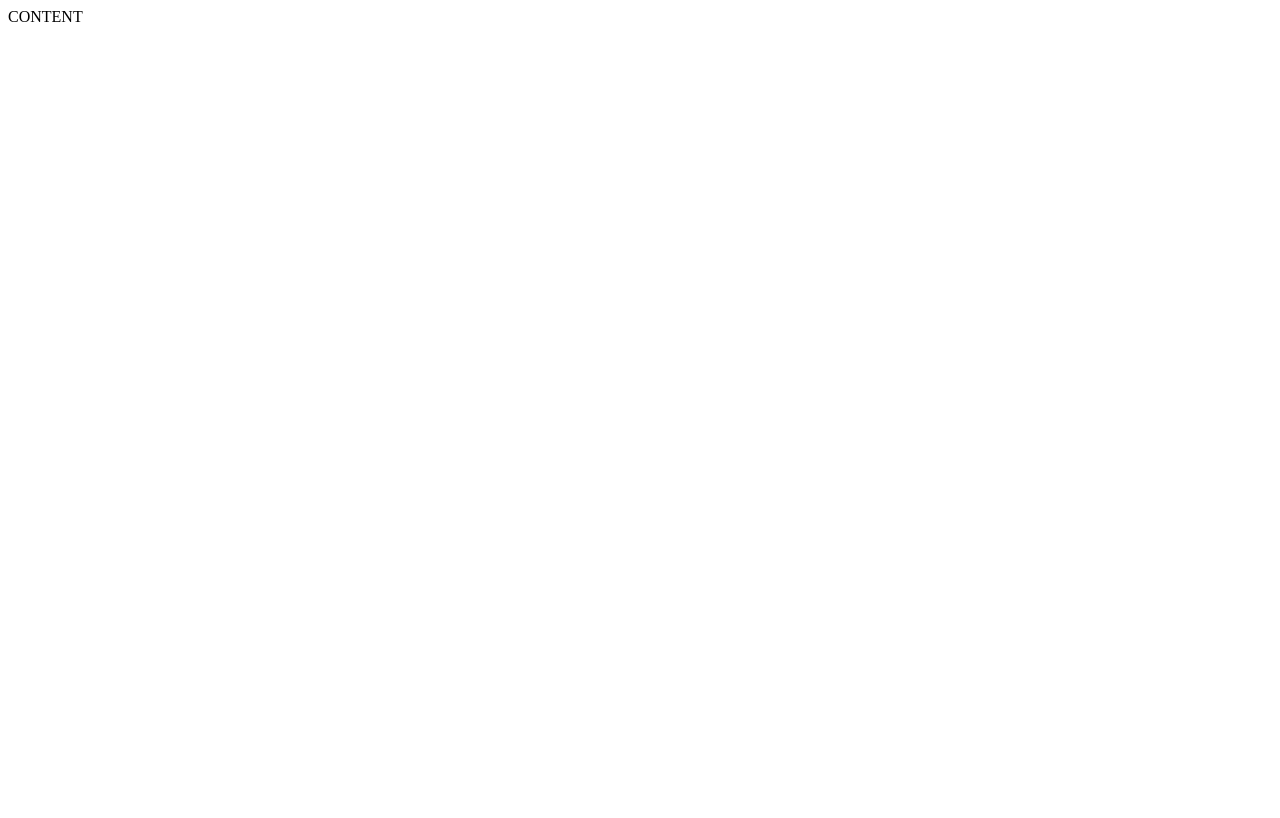
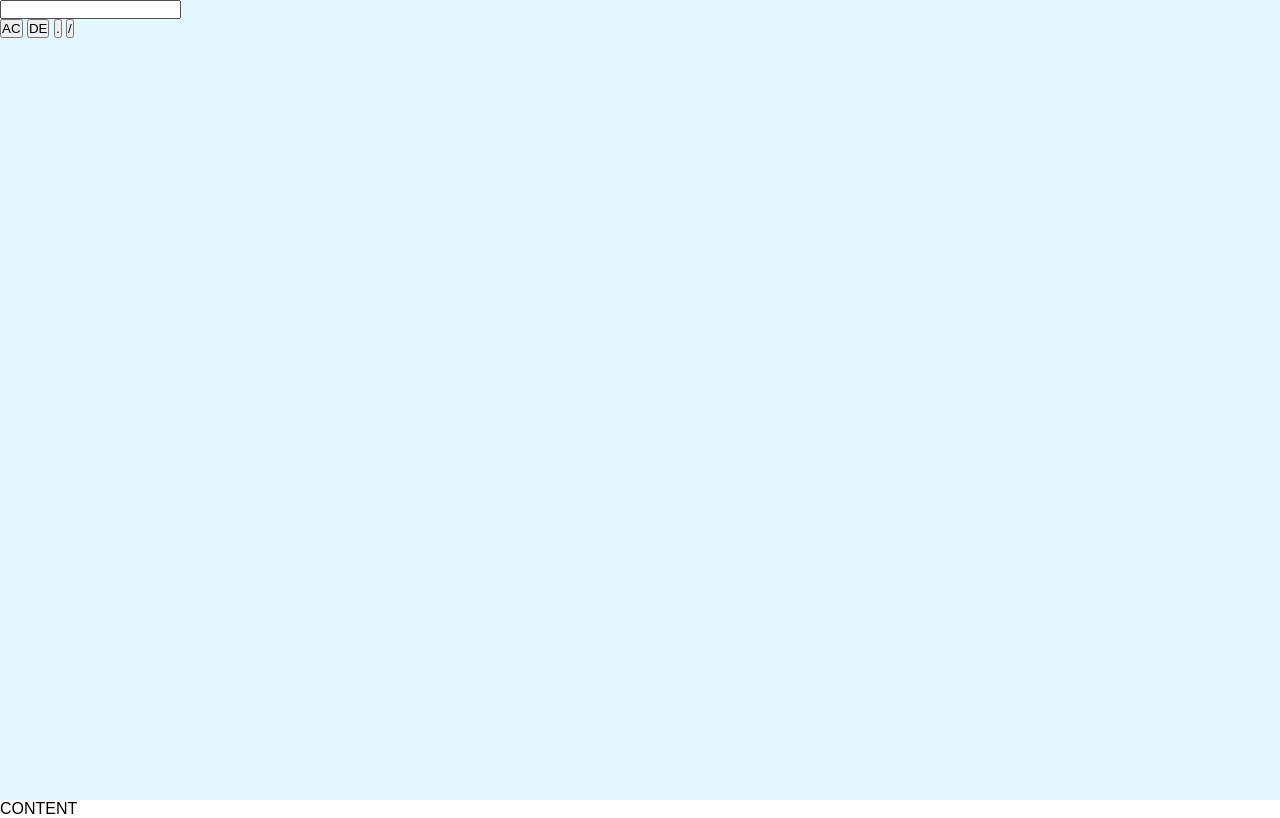
Before and after one commit to Lisbon-TV/45-grupe-js-calculator, a website: page index.html in a window 1280 px wide. Drawn offline with Linux system fonts and the light colour scheme.

Commit message:
First row

```diff
--- a/css/main.css
+++ b/css/main.css
@@ -0,0 +1,12 @@
+*{
+    margin: 0;
+    padding: 0;
+    font-family: 'Poppins', sans-serif;
+    box-sizing: border-box;
+}
+
+.container {
+    width: 100%;
+    height: 100vh;
+    background-color: #e3f9ff;
+}
--- a/index.html
+++ b/index.html
@@ -4,8 +4,23 @@
     <meta charset="UTF-8">
     <meta name="viewport" content="width=device-width, initial-scale=1.0">
     <title>Calculator</title>
+    <link rel="stylesheet" href="./css/main.css">
 </head>
 <body>
+    <div class="container">
+        <div class="calculator"></div>
+        <form>
+            <div>
+                <input type="text" name="display">
+            </div>
+            <div>
+                <input type="button" value="AC">
+                <input type="button" value="DE">
+                <input type="button" value=".">
+                <input type="button" value="/">
+            </div>
+        </form>
+    </div>
     CONTENT
 </body>
 </html>
```
